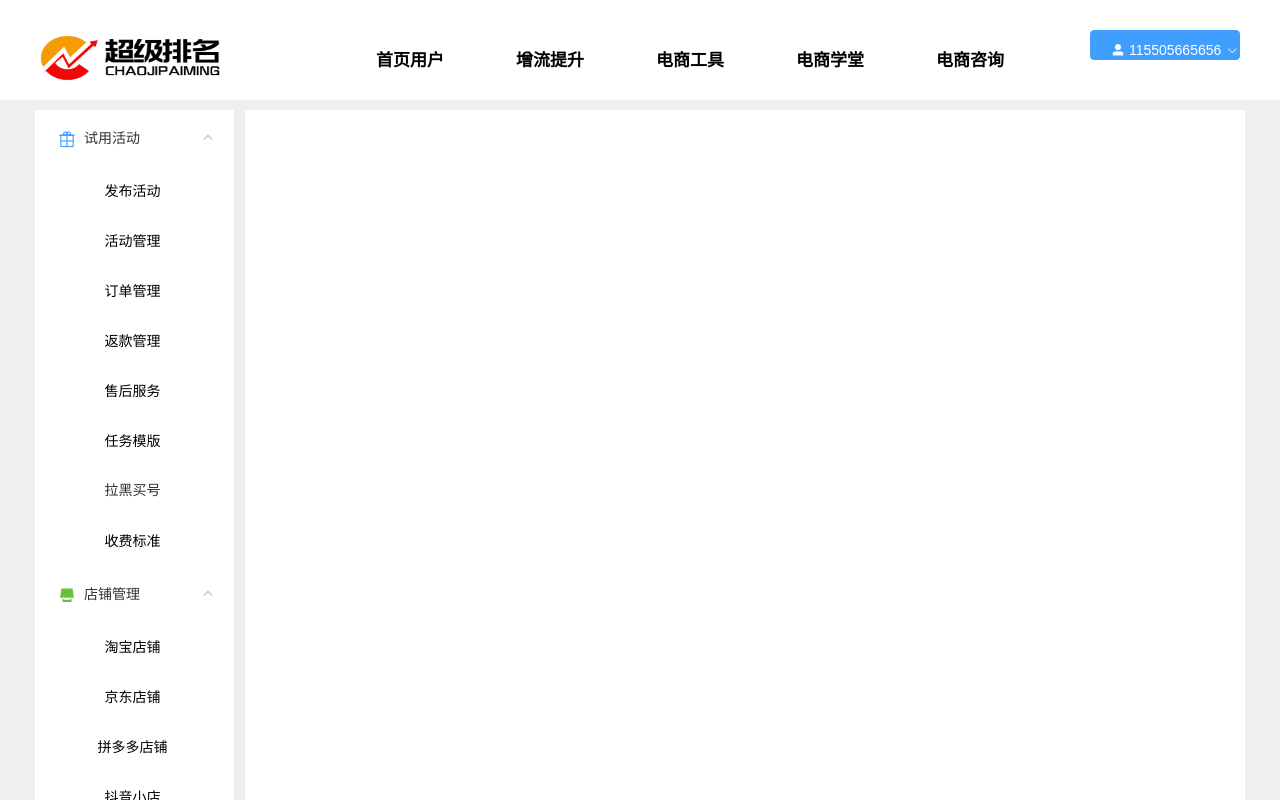
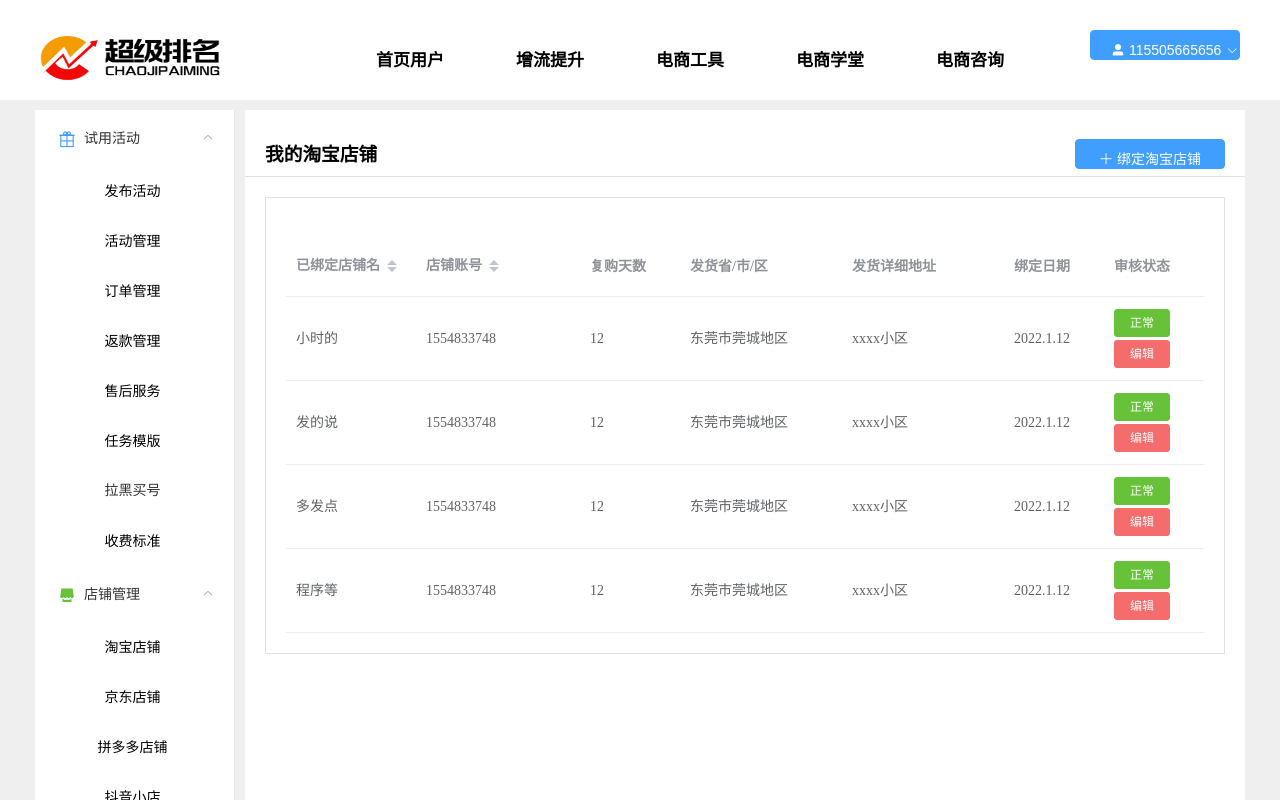
Before and after one commit to aa917587892/Business_side, a Vue app: page /shop/taobao in a window 1280 px wide. Shown: the top 800 px of the page. Built offline with nearby package versions, Linux system fonts and the light colour scheme.

Commit message:
找出了跳转失败问题

```diff
--- a/src/router/index.js
+++ b/src/router/index.js
@@ -9,7 +9,7 @@ const costList = () => import("@/views/sellTaskMoney/costList")
 const sellTaskFlow = () => import("@/views/sellTaskFlow/sekkTaskFlow")
 
 const shop = () => import("@/views/shop/index")
-const taobao = () => import("@/views/shop/taobao")
+const taobao = () =>  import("@/views/shop/taobao")
 const jingdong = () => import("@/views/shop/jingdong")
 const pdd = () => import("@/views/shop/pdd")
 const dy = () => import("@/views/shop/dy")
@@ -53,11 +53,12 @@ export default new Router({
     path:'/shop',
     component:shop,
     children:[
-      { path: '/shop/tabao', component: taobao},
+      { path: '/shop/taobao', component: taobao},
       { path: '/shop/jingdong', component: jingdong},
       { path: '/shop/pdd', component: pdd},
       { path: '/shop/dy', component: dy},
       { path: '/shop/znzs', component: znzs},
+
   ]
   },
   {
--- a/src/views/shop/taobao.vue
+++ b/src/views/shop/taobao.vue
@@ -1,18 +1,26 @@
 <template>
     <div id="app">
          <div>
-        <h3 class="px-2 py-1 border-bottom" >我的淘宝/天猫店铺</h3>
-        <button>绑定淘宝/天猫店铺</button>
+        <h3 class="px-2 py-1 border-bottom" >我的淘宝店铺    <el-button class="" style="float:right" type="primary"><i class="el-icon-plus"></i> 绑定淘宝店铺</el-button></h3>
+
         <div class="m-2  p-2 border">
             <div class=" mt-2">
               <el-table :data="tableData" style="width: 100%" :default-sort = "{prop: 'date', order: 'descending'}">
-                    <el-table-column prop="date" label="已绑定店铺名" sortable width="180"></el-table-column>
-                    <el-table-column prop="name" label="掌柜" sortable width="100"></el-table-column>
-                    <el-table-column prop="address" label="复购天数" width="100"></el-table-column>
-                    <el-table-column prop="address" label="发货省/市/区" width="100" :formatter="formatter"></el-table-column>
-                    <el-table-column prop="address" label="发货详细地址" width="100" :formatter="formatter"></el-table-column>
-                    <el-table-column prop="address" label="绑定日期" width="100"></el-table-column>
-                    <el-table-column prop="address" label="审核状态" width="100">
+                     <el-table-column prop="shopname" label="已绑定店铺名" sortable width="130"></el-table-column>
+                    <el-table-column prop="username" label="店铺账号" sortable ></el-table-column>
+                    <el-table-column prop="number_data" label="复购天数" width="100"></el-table-column>
+                    <el-table-column prop="address" label="发货省/市/区"  ></el-table-column>
+                    <el-table-column prop="details" label="发货详细地址" ></el-table-column>
+                    <el-table-column prop="data" label="绑定日期" width="100"></el-table-column>
+                    <el-table-column prop="state" label="审核状态" width="100">
+                    <template slot-scope="scope" >
+                          <el-button size="mini" type="success">正常</el-button>
+                        <el-button
+                            size="mini"
+                            type="danger"
+                             style="margin-left:0px;margin-top:3px"
+                            @click="handleDelete(scope.$index, scope.row)">编辑</el-button>
+                    </template>
                     </el-table-column>
                     </el-table>
             </div>
@@ -28,16 +36,57 @@
     name: 'App',
     data() {
       return {
-
+          tableData: [{
+            shopname: '小时的',
+            username: '1554833748',
+            number_data: '12',
+            address:'东莞市莞城地区',
+            details:'xxxx小区',
+            data:'2022.1.12',
+            state:'正常'
+                },
+            {
+             shopname: '发的说',
+            username: '1554833748',
+            number_data: '12',
+            address:'东莞市莞城地区',
+            details:'xxxx小区',
+            data:'2022.1.12',
+            state:'正常'
+            }, {
+             shopname: '多发点',
+            username: '1554833748',
+            number_data: '12',
+            address:'东莞市莞城地区',
+            details:'xxxx小区',
+            data:'2022.1.12',
+            state:'正常'
+                }, {
+              shopname: '程序等',
+            username: '1554833748',
+            number_data: '12',
+            address:'东莞市莞城地区',
+            details:'xxxx小区',
+            data:'2022.1.12',
+            state:'正常'
+                }]
          }
-      }
+         }
       ,
     components:{
+    },
+       methods: {
+      handleEdit(index, row) {
+        console.log(index, row);
+      },
+      handleDelete(index, row) {
+        console.log(index, row);
+      }
     }
   }
 </script>
 <style scoped>
-.el-table thead{
-  color: #6794ef;
-}
+    .el-table thead{
+         color: #6794ef;
+    }
 </style>
```
